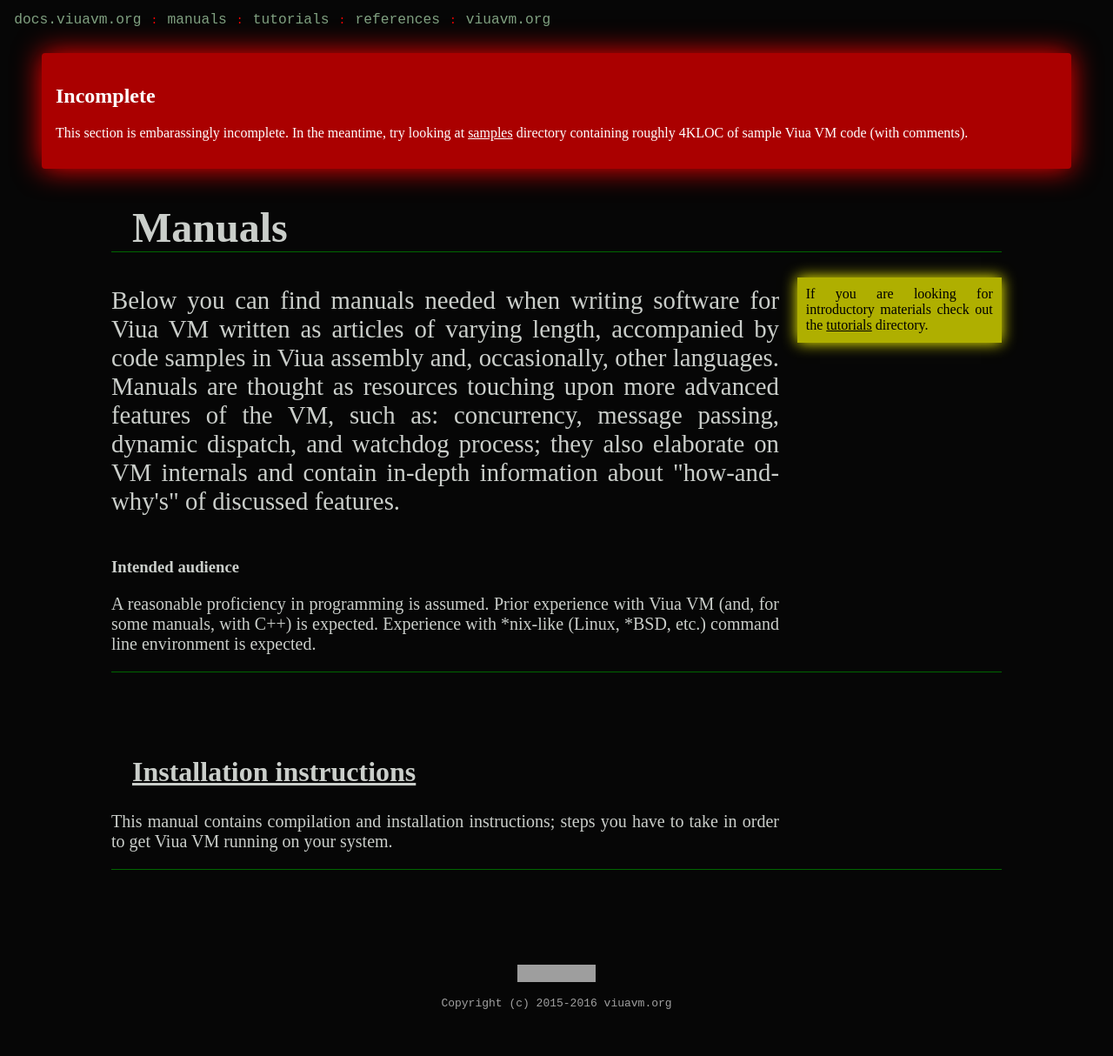
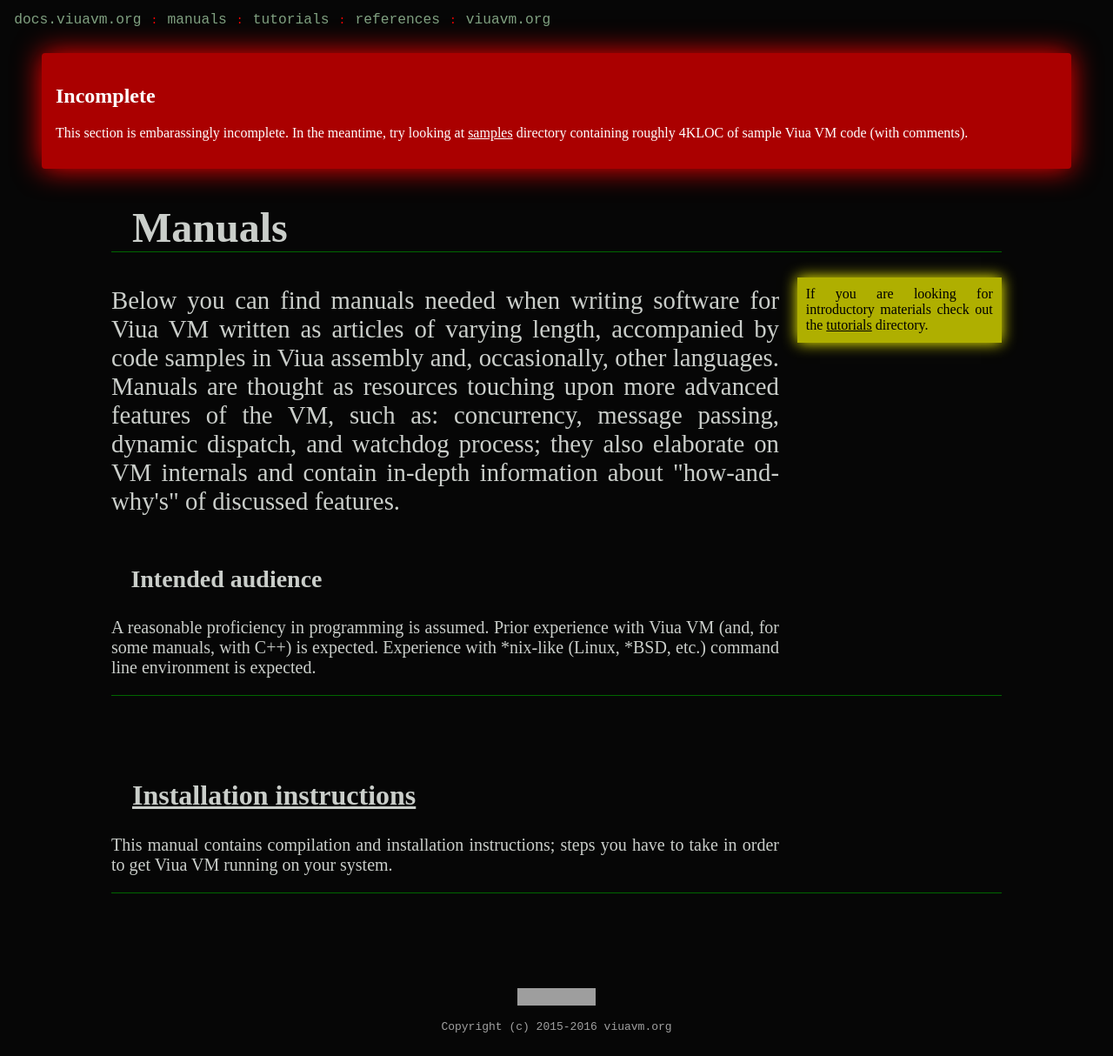
Before and after one commit to marekjm/docs.viuavm.org, a Jekyll site: the page built from manuals.html, in a window 1280 px wide. Shown: the whole page at 87% size. Built offline with Jekyll 4.4.1, drawn with Linux system fonts in a browser that asks for light colours; before the commit the page ends 1187 px from its top, so only the background shows below that; grey boxes are pictures that could not be loaded.

Commit message:
Style h3 tags in chapter sections

```diff
--- a/css/style.css
+++ b/css/style.css
@@ -135,6 +135,10 @@
     font-size: 2em;
     padding: 0 0 0 0.75em;
 }
+.chapter > h3 {
+    font-size: 1.75em;
+    padding: 0 0 0 0.8em;
+}
 
 .chapter p {
     display: block;
```
